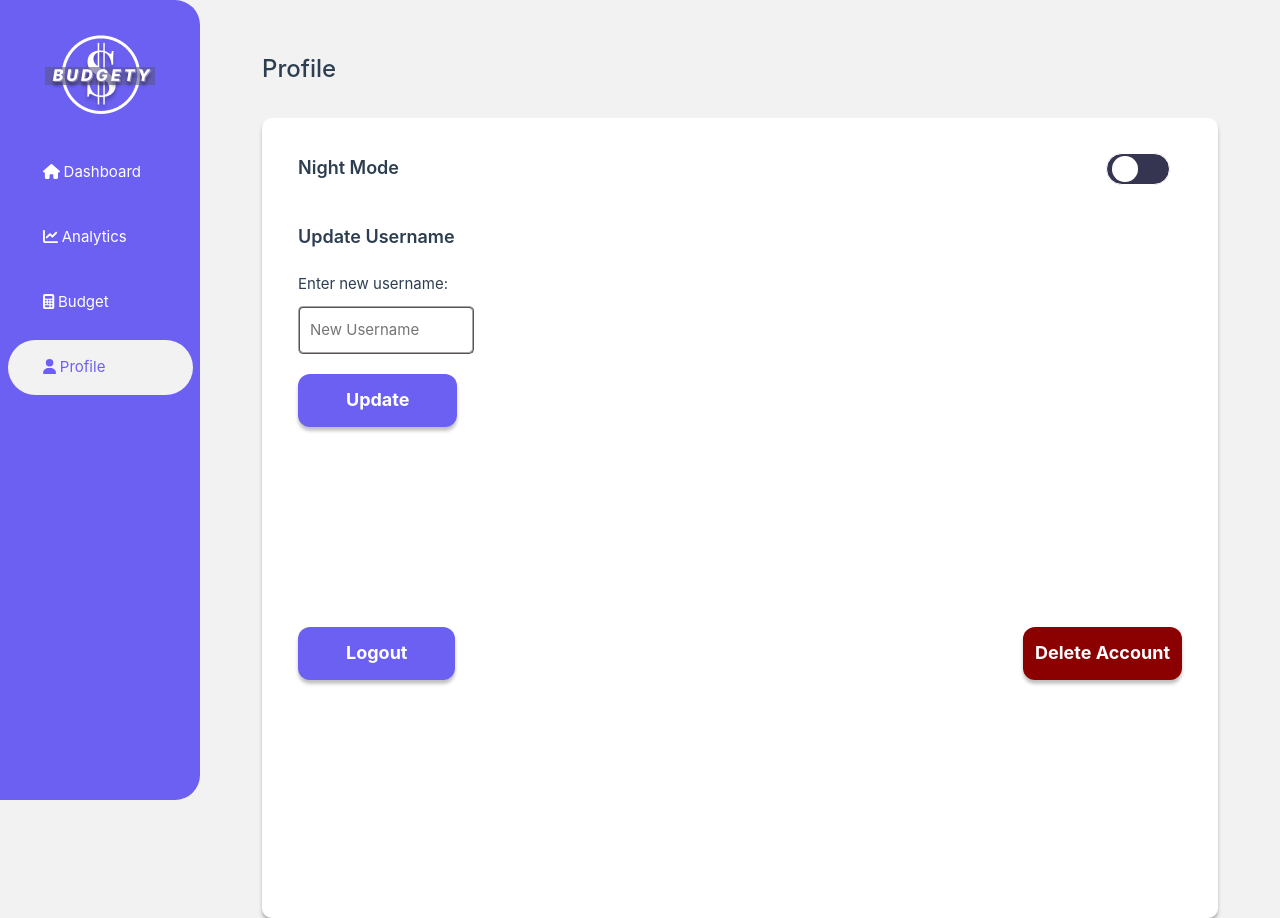
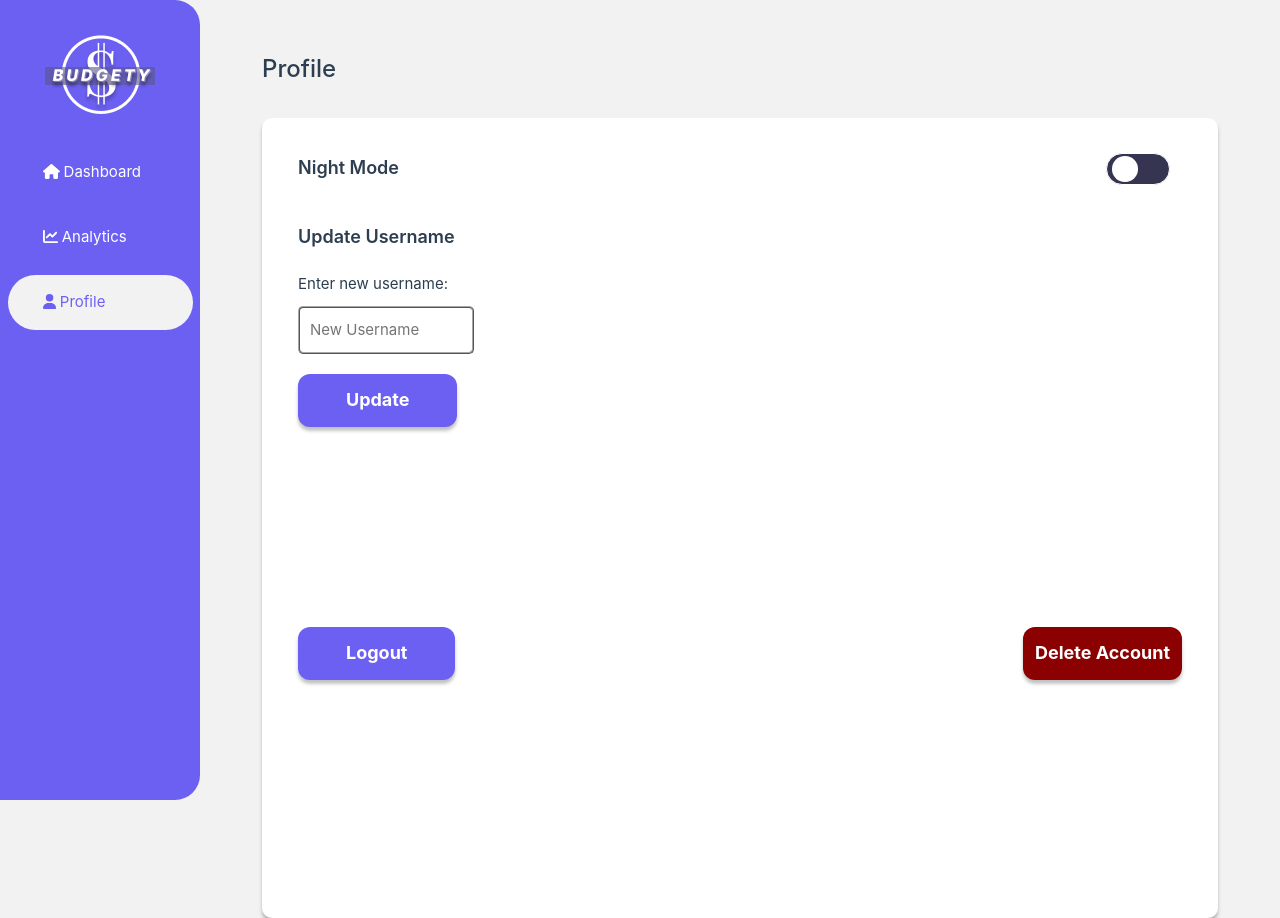
Before and after one commit to BT3103AppDev1/l1-final-project-group-21, a Vue app in the folder project-budgety/: page /profile in a window 1280 px wide. Built offline with nearby package versions, Linux system fonts and the light colour scheme; no server answers; sample sign-in values are in the browser's storage.

Commit message:
Disabled budget path and removed budget link in sidebar

```diff
--- a/project-budgety/src/components/sidebar/Sidebar.vue
+++ b/project-budgety/src/components/sidebar/Sidebar.vue
@@ -8,7 +8,7 @@
         <!-- <SidebarLink to="/"><fa icon="home" /> Login</SidebarLink> -->
         <SidebarLink to="/dashboard"><fa icon="home" /> Dashboard</SidebarLink>
         <SidebarLink to="/analytics"><fa icon="chart-line" /> Analytics</SidebarLink>
-        <SidebarLink to="/budget"><fa icon="calculator" /> Budget</SidebarLink>
+        <!-- <SidebarLink to="/budget"><fa icon="calculator" /> Budget</SidebarLink> -->
         <SidebarLink to="/profile"><fa icon="user" /> Profile</SidebarLink>
     </div>
 </div>
--- a/project-budgety/src/router/index.js
+++ b/project-budgety/src/router/index.js
@@ -39,12 +39,12 @@ const routes = [
 		component: AnalyticsPage,
 		meta: { requiresAuth: true, },
 	},
-	{
-		path: "/budget",
-		name: "Budget",
-		component: BudgetPage,
-		meta: { requiresAuth: true, },
-	},
+	// {
+	// 	path: "/budget",
+	// 	name: "Budget",
+	// 	component: BudgetPage,
+	// 	meta: { requiresAuth: true, },
+	// },
 	{
 		path: "/profile",
 		name: "Profile",
```
